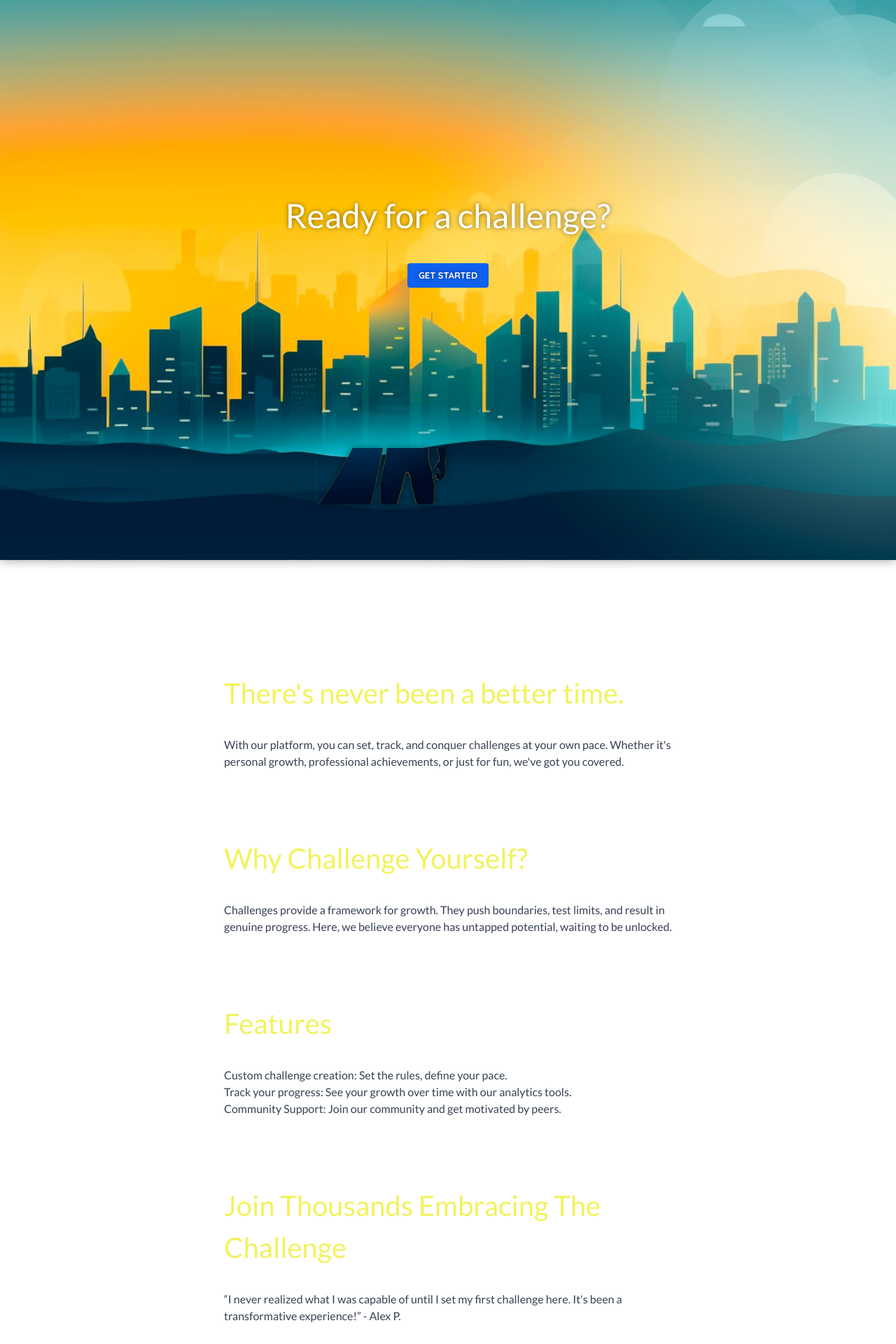
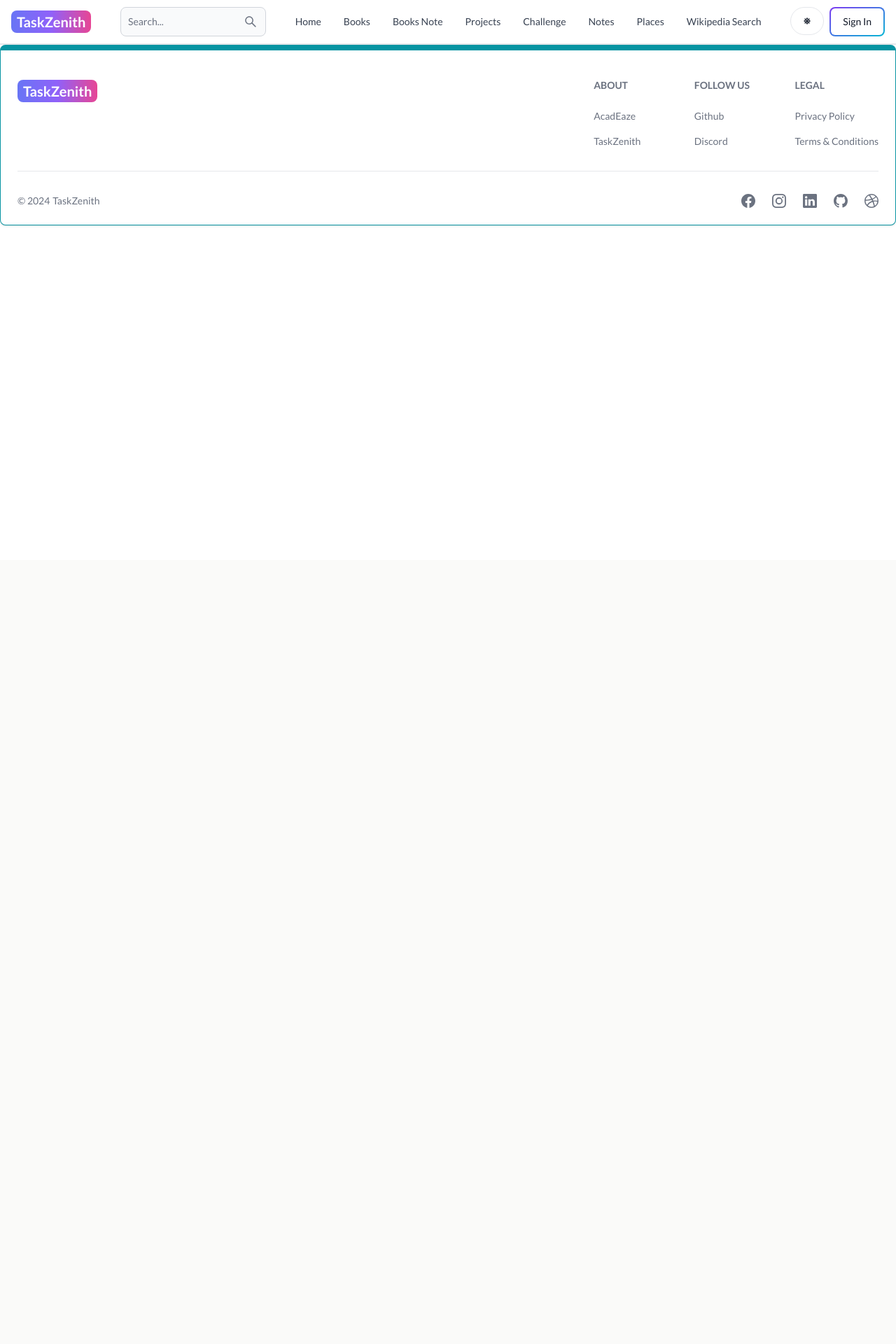
Before and after one commit to anilpiparaiya/TaskZenith, a React (Vite) app: page / in a window 1280 px wide. Shown: the top 1920 px of the page at 70% size. After the commit the page ends 800 px from the top, so only its background shows below. Built offline with nearby package versions, Linux system fonts and the light colour scheme; no server answers; a web font is replaced by a local one.

Commit message:
remove welcome page to add clear cut navigation

```diff
--- a/src/App.jsx
+++ b/src/App.jsx
@@ -4,7 +4,6 @@ import SignIn from "./pages/SignIn";
 import Dashboard from "./pages/Dashboard";
 import Projects from "./pages/Projects";
 import SignUp from "./pages/SignUp";
-import WelcomePage from "./pages/Welcome.jsx";
 import ChallengesPage from "./pages/Challenges.jsx";
 import Header from "./components/Header/Header.jsx";
 import Notes from "./pages/Notes.jsx";
@@ -23,7 +22,6 @@ export default function App() {
     <BrowserRouter>
       <Header />
       <Routes>
-        <Route path="" element={<WelcomePage />} />
         <Route path="/home" element={<Home />} />
         <Route path="/sign-in" element={<SignIn />} />
         <Route path="/sign-up" element={<SignUp />} />
--- a/src/pages/Welcome.jsx
+++ /dev/null
@@ -1,91 +0,0 @@
-import { Link } from 'react-router-dom';
-import { motion, useScroll, useTransform } from 'framer-motion';
-
-import cityImg from '../assets/city.jpg';
-import heroImg from '../assets/hero.png';
-
-export default function WelcomePage() {
-  const { scrollY } = useScroll();
-
-  const yCity = useTransform(scrollY, [0, 200], [0, -100]);
-  const opacityCity = useTransform(
-    scrollY,
-    [0, 200, 300, 500],
-    [1, 0.5, 0.5, 0]
-  );
-  const yHero = useTransform(scrollY, [0, 200], [0, -150]);
-  const opacityHero = useTransform(scrollY, [0, 300, 500], [1, 1, 0]);
-  const yText = useTransform(scrollY, [0, 200, 300, 500], [0, 50, 50, 300]);
-  const scaleText = useTransform(scrollY, [0, 300], [1, 1.5]);
-
-  return (
-    <>
-      <header id="welcome-header">
-        <motion.div
-          id="welcome-header-content"
-          style={{ scale: scaleText, y: yText }}
-        >
-          <h1>Ready for a challenge?</h1>
-          <Link id="cta-link" to="/challenges">
-            Get Started
-          </Link>
-        </motion.div>
-        <motion.img
-          style={{ opacity: opacityCity, y: yCity }}
-          src={cityImg}
-          alt="A city skyline touched by sunlight"
-          id="city-image"
-        />
-        <motion.img
-          style={{ y: yHero, opacity: opacityHero }}
-          src={heroImg}
-          alt="A superhero wearing a cape"
-          id="hero-image"
-        />
-      </header>
-      <main id="welcome-content">
-        <section>
-          <h2>There&apos;s never been a better time.</h2>
-          <p>
-            With our platform, you can set, track, and conquer challenges at
-            your own pace. Whether it&apos;s personal growth, professional
-            achievements, or just for fun, we&apos;ve got you covered.
-          </p>
-        </section>
-
-        <section>
-          <h2>Why Challenge Yourself?</h2>
-          <p>
-            Challenges provide a framework for growth. They push boundaries,
-            test limits, and result in genuine progress. Here, we believe
-            everyone has untapped potential, waiting to be unlocked.
-          </p>
-        </section>
-
-        <section>
-          <h2>Features</h2>
-          <ul>
-            <li>Custom challenge creation: Set the rules, define your pace.</li>
-            <li>
-              Track your progress: See your growth over time with our analytics
-              tools.
-            </li>
-            <li>
-              Community Support: Join our community and get motivated by peers.
-            </li>
-          </ul>
-        </section>
-
-        <section>
-          <h2>Join Thousands Embracing The Challenge</h2>
-          <p>
-            “I never realized what I was capable of until I set my first
-            challenge here. It&apos;s been a transformative experience!” - Alex
-            P.
-          </p>
-          {/* You can add more testimonials or even a carousel for multiple testimonials */}
-        </section>
-      </main>
-    </>
-  );
-}
```
